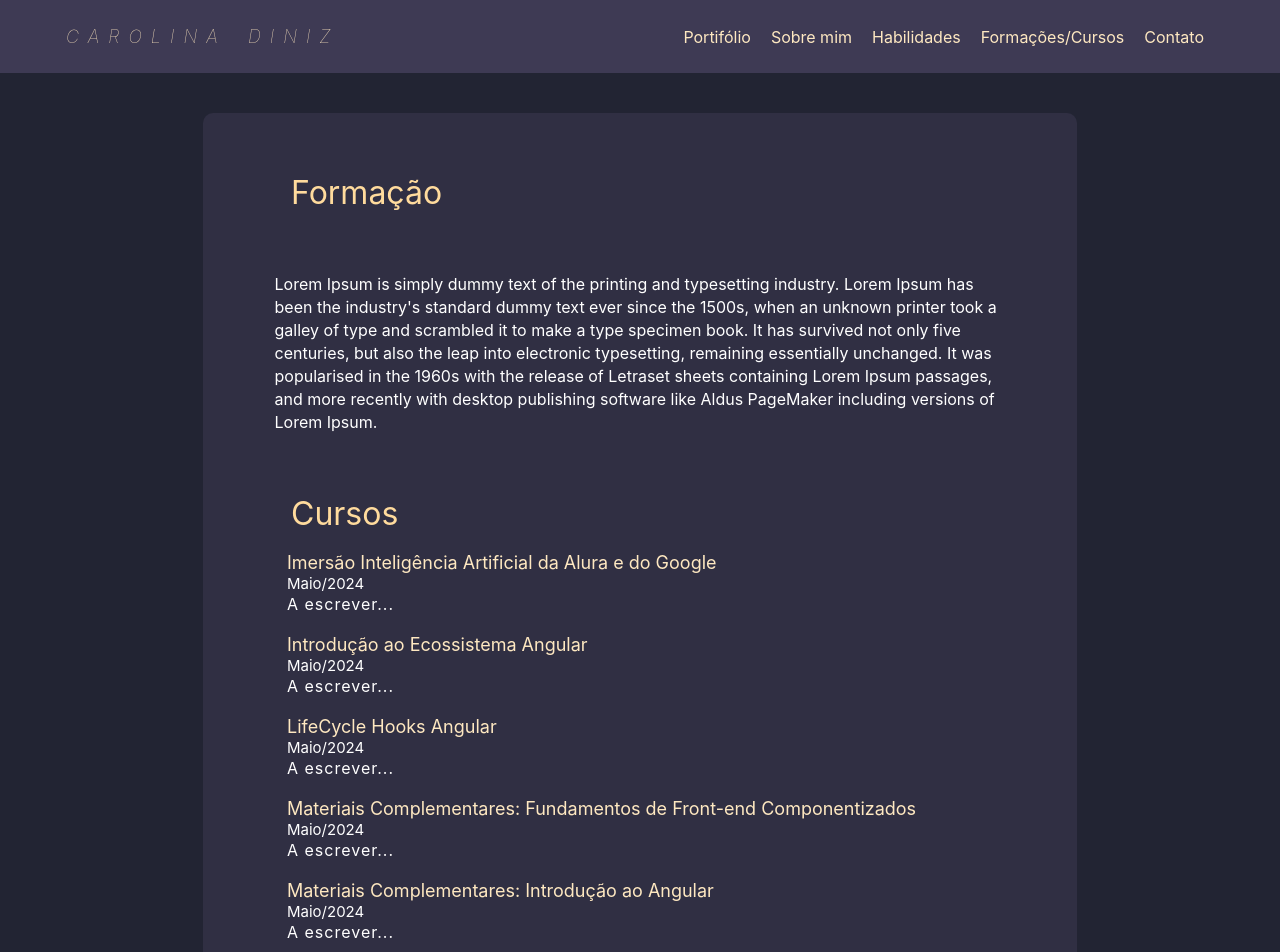
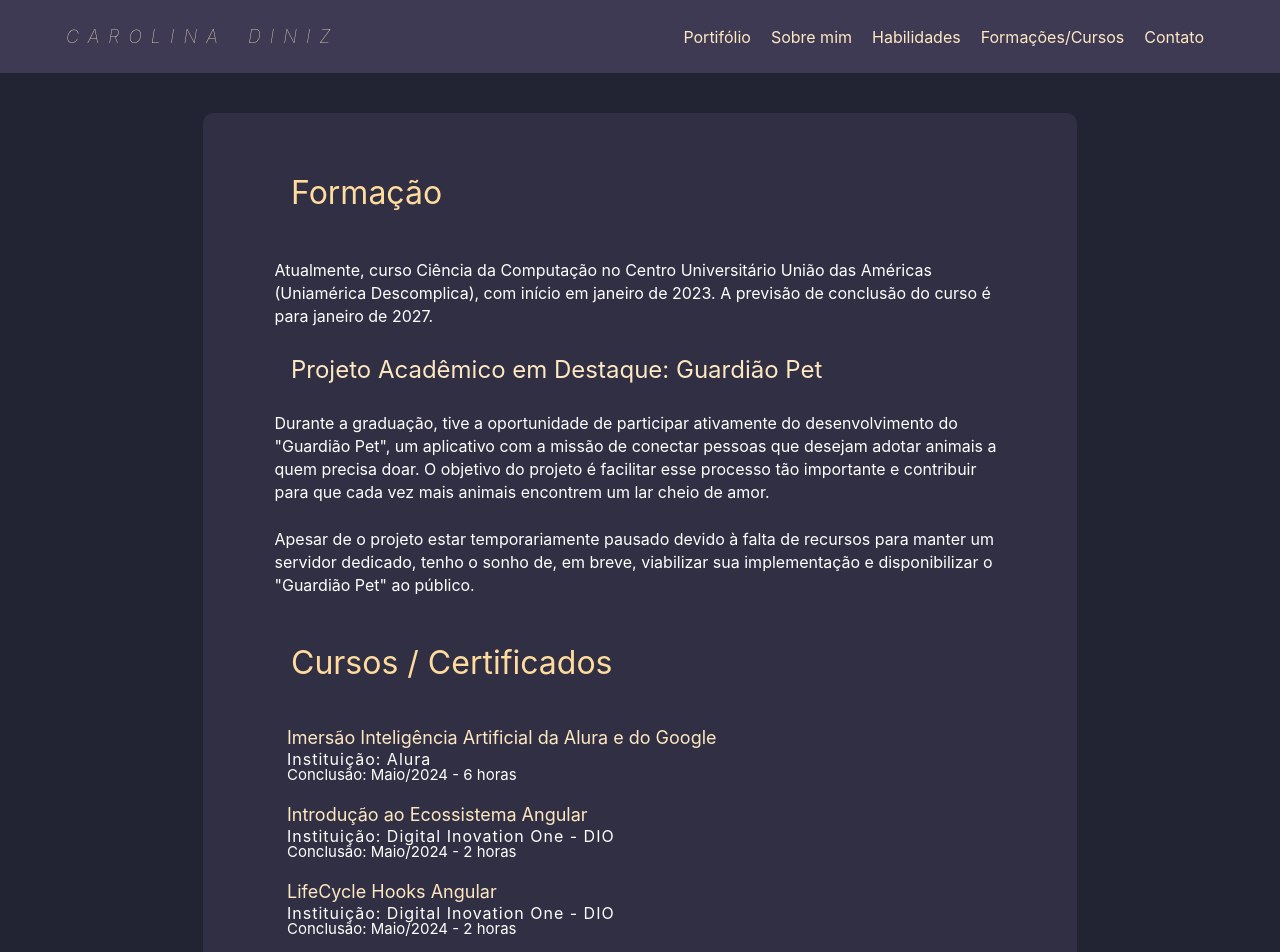
Before and after one commit to carolina-diniz/caroldiniz, an Angular app: page /formacoes in a window 1280 px wide. Shown: the top 952 px of the page. Built offline with nearby package versions, Linux system fonts and the light colour scheme.

Commit message:
change mocap text to fixed text

```diff
--- a/src/app/core/components/cursos/cursos.component.html
+++ b/src/app/core/components/cursos/cursos.component.html
@@ -2,6 +2,6 @@
   <a target="_blank" href="{{ src }}">
     <h2>{{ titulo }}</h2>
   </a>
-  <span>{{ conclusao }}</span>
-  <p>{{ descricao }}</p>
+  <p>Instituição: {{ instituicao }}</p>
+  <span>Conclusão: {{ conclusao }} - {{horas}} horas</span>
 </div>
--- a/src/app/core/components/cursos/cursos.component.ts
+++ b/src/app/core/components/cursos/cursos.component.ts
@@ -7,7 +7,9 @@ import { Component, Input } from '@angular/core';
 })
 export class CursosComponent {
   @Input() titulo!: string;
+  @Input() instituicao!:string;
   @Input() conclusao!: string;
+  @Input() horas!: string;
   @Input() descricao!: string;
   @Input() src!: string;
 }
--- a/src/app/pages/formacao/formacao.component.css
+++ b/src/app/pages/formacao/formacao.component.css
@@ -7,14 +7,23 @@
   .descricao_formacao p {
     max-width: 731px;
     margin: 0 auto;
-    margin-bottom: 64px;
+    margin-bottom: 24px;
     color: var(--color2);
     letter-spacing: var(--letter-spacing);
     line-height: var(--line-height-container);
   }
 
+  .container h1 {
+    margin-bottom: 50px;
+  }
+
+  h2 {
+    margin: 30px 88px;
+    font-size: 24px;
+  }
+
   .cursos h1 {
-    margin-bottom: 0px;
+    margin: 50px 88px;
   }
 }
 @media screen and (max-width: 768px) {
--- a/src/app/pages/formacao/formacao.component.html
+++ b/src/app/pages/formacao/formacao.component.html
@@ -2,23 +2,32 @@
   <div class="descricao_formacao">
     <h1>Formação</h1>
     <p>
-      Lorem Ipsum is simply dummy text of the printing and typesetting industry.
-      Lorem Ipsum has been the industry's standard dummy text ever since the
-      1500s, when an unknown printer took a galley of type and scrambled it to
-      make a type specimen book. It has survived not only five centuries, but
-      also the leap into electronic typesetting, remaining essentially
-      unchanged. It was popularised in the 1960s with the release of Letraset
-      sheets containing Lorem Ipsum passages, and more recently with desktop
-      publishing software like Aldus PageMaker including versions of Lorem
-      Ipsum.
+      Atualmente, curso Ciência da Computação no Centro Universitário União das
+      Américas (Uniamérica Descomplica), com início em janeiro de 2023. A
+      previsão de conclusão do curso é para janeiro de 2027.
+    </p>
+    <h2>Projeto Acadêmico em Destaque: Guardião Pet</h2>
+    <p>
+      Durante a graduação, tive a oportunidade de participar ativamente do
+      desenvolvimento do "Guardião Pet", um aplicativo com a missão de conectar
+      pessoas que desejam adotar animais a quem precisa doar. O objetivo do
+      projeto é facilitar esse processo tão importante e contribuir para que
+      cada vez mais animais encontrem um lar cheio de amor.
+    </p>
+    <p>
+      Apesar de o projeto estar temporariamente pausado devido à falta de
+      recursos para manter um servidor dedicado, tenho o sonho de, em breve,
+      viabilizar sua implementação e disponibilizar o "Guardião Pet" ao público.
     </p>
   </div>
   <div class="cursos">
-    <h1>Cursos</h1>
+    <h1>Cursos / Certificados</h1>
     <div *ngFor="let curso of cursos">
       <app-cursos
         titulo="{{ curso.titulo }}"
+        instituicao="{{ curso.instituicao }}"
         conclusao="{{ curso.conclusao }}"
+        horas="{{ curso.horas }}"
         descricao="{{ curso.descricao }}"
         src="{{ curso.src }}"
       ></app-cursos>
--- a/src/app/pages/formacao/formacao.component.ts
+++ b/src/app/pages/formacao/formacao.component.ts
@@ -9,43 +9,57 @@ export class FormacaoComponent {
   cursos = [
     {
       titulo: 'Imersão Inteligência Artificial da Alura e do Google',
+      instituicao: 'Alura',
       conclusao: 'Maio/2024',
+      horas: '6',
       descricao: 'A escrever...',
       src: 'https://cursos.alura.com.br/immersion/certificate/user/caroldinizc21'
     },
     {
       titulo: 'Introdução ao Ecossistema Angular',
+      instituicao: 'Digital Inovation One - DIO',
       conclusao: 'Maio/2024',
+      horas: '2',
       descricao: 'A escrever...',
       src: 'https://www.dio.me/certificate/Y80TXFPC'
     },
     {
       titulo: 'LifeCycle Hooks Angular',
+      instituicao: 'Digital Inovation One - DIO',
       conclusao: 'Maio/2024',
+      horas: '2',
       descricao: 'A escrever...',
       src: 'https://www.dio.me/certificate/TNAVNFWQ'
     },
     {
       titulo: 'Materiais Complementares: Fundamentos de Front-end Componentizados',
+      instituicao: 'Digital Inovation One - DIO',
       conclusao: 'Maio/2024',
+      horas: '1',
       descricao: 'A escrever...',
       src: 'https://www.dio.me/certificate/UMDBLA3A'
     },
     {
       titulo: 'Materiais Complementares: Introdução ao Angular',
+      instituicao: 'Digital Inovation One - DIO',
       conclusao: 'Maio/2024',
+      horas: '1',
       descricao: 'A escrever...',
       src: 'https://www.dio.me/certificate/GEOPJAVZ'
     },
     {
       titulo: 'Trabalhando com Web Components no Front-end',
+      instituicao: 'Digital Inovation One - DIO',
       conclusao: 'Maio/2024',
+      horas: '3',
       descricao: 'A escrever...',
       src: 'https://www.dio.me/certificate/WN0XSCNL'
     },
     {
       titulo: 'TypeScript para Angular',
+      instituicao: 'Digital Inovation One - DIO',
       conclusao: 'Maio/2024',
+      horas: '3',
       descricao: 'A escrever...',
       src: 'https://www.dio.me/certificate/PYGCZWUF'
     },
@@ -53,6 +67,7 @@ export class FormacaoComponent {
       titulo: 'Smart Data Structures',
       instituicao: 'Descomplica Faculdade Digital',
       conclusao: 'Março/2024',
+      horas: '240',
       descricao: 'A escrever...',
       src: 'https://certificados.descomplica.com.br/graduacao/9196db37d0cb724f6287e4af1018ea68ca03c5c12ba0a655cbddcc68320bbfec'
     },
@@ -60,6 +75,7 @@ export class FormacaoComponent {
       titulo: 'DB Developer',
       instituicao: 'Descomplica Faculdade Digital',
       conclusao: 'Novembro/2023',
+      horas: '160',
       descricao: 'A escrever...',
       src: 'https://certificados.descomplica.com.br/graduacao/38e6f71177a0b122dc03d77bcb048e5190f467c20069ce29e38d3715a94c5a09'
     },
@@ -67,6 +83,7 @@ export class FormacaoComponent {
       titulo: 'Programming Basics',
       instituicao: 'Descomplica Faculdade Digital',
       conclusao: 'Outubro/2023',
+      horas: '160',
       descricao: 'A escrever...',
       src: 'https://certificados.descomplica.com.br/graduacao/239dec6242f09f0e3ed8355a4c0a8141467aef495e93282ada7df1f28812c6ab'
     },
--- a/src/app/pages/sobre-mim/sobre-mim.component.css
+++ b/src/app/pages/sobre-mim/sobre-mim.component.css
@@ -17,6 +17,10 @@
 
   a:hover {
     color: var(--color5);
+  }
+
+  strong {
+    font-weight: 600;
   }
 }
 
--- a/src/app/pages/sobre-mim/sobre-mim.component.html
+++ b/src/app/pages/sobre-mim/sobre-mim.component.html
@@ -2,24 +2,30 @@
   <h1>Sobre mim</h1>
   <p>
     ✨👋🏽 Olá me chamo {{ name }} e tenho 25 anos, estudante de Ciência da
-    Computação em busca de estágio em tecnologia. Busco uma oportunidade para
-    ingressar na área de tecnologia e aprimorar meus conhecimentos a cada dia.
+    Computação, mulher transgenero e atualmente estou em busca de uma
+    oportunidade para ingressar na área de tecnologia e aprimorar meus
+    conhecimentos a cada dia.
   </p>
   <p>
     👩🏽‍💻No meu dia como estudante de ciência da computação utilizo tecnologias
-    como: Angular, TypeScript, Java, HTML, CSS, Figma, Photoshop, GitHub entre
-    outras. 🐶Atualmente estou engajada em um projeto pessoal chamado
+    como: <strong>Angular</strong>, <strong>TypeScript</strong>,
+    <strong>Java</strong>, <strong>HTML</strong>, <strong>CSS</strong>,
+    <strong>Figma</strong>, <strong>Photoshop</strong>, <strong>GitHub</strong> entre outras.
   </p>
   <p>
-    GuardiãoPet, que tem como objetivo fazer a conexão entre pessoas com desejo
-    de adotar um pet e pessoas que precisam doar por qualquer motivo. O
-    aplicativo ainda está bem no início, e estou utilizando o framework Angular
-    para criar as interfaces.
+    🐶Atualmente estou engajada em um projeto pessoal chamado GuardiãoPet, que
+    tem como objetivo fazer a conexão entre pessoas com desejo de adotar um pet
+    e pessoas que precisam doar por qualquer motivo. O aplicativo ainda está bem
+    no início, e estou utilizando o framework Angular para criar as interfaces.
   </p>
   <p>
-    Link para o projeto: <a target="_blank" href="https://guardiaopet.vercel.app/">GuardiãoPet</a>
+    Link para o projeto:
+    <a target="_blank" href="https://guardiaopet.vercel.app/">GuardiãoPet</a>
     <br />
-    GitHub do projeto: <a target="_blank" href="https://github.com/carolinadiniz/guardiaopet">GuardiãoPet GitHub</a>
+    GitHub do projeto:
+    <a target="_blank" href="https://github.com/carolinadiniz/guardiaopet"
+      >GuardiãoPet GitHub</a
+    >
   </p>
   <p>
     💻Trabalhei por quase 2 anos em uma ONG que oferecia atividades para jovens
@@ -29,8 +35,14 @@
     proporcionar o melhor atendimento para os jovens participantes.
   </p>
   <p>
-    GitHub: <a target="_blank" href="https://github.com/carolinadiniz"><span>&#64;</span>carolinadiniz</a>
+    GitHub:
+    <a target="_blank" href="https://github.com/carolinadiniz"
+      ><span>&#64;</span>carolinadiniz</a
+    >
     <br />
-    Email: <a target="_blank" href="mailto:caroldinizc21@gmail.com">caroldinizc21<span>&#64;</span>gmail.com</a>
+    Email:
+    <a target="_blank" href="mailto:caroldinizc21@gmail.com"
+      >caroldinizc21<span>&#64;</span>gmail.com</a
+    >
   </p>
 </div>
```
